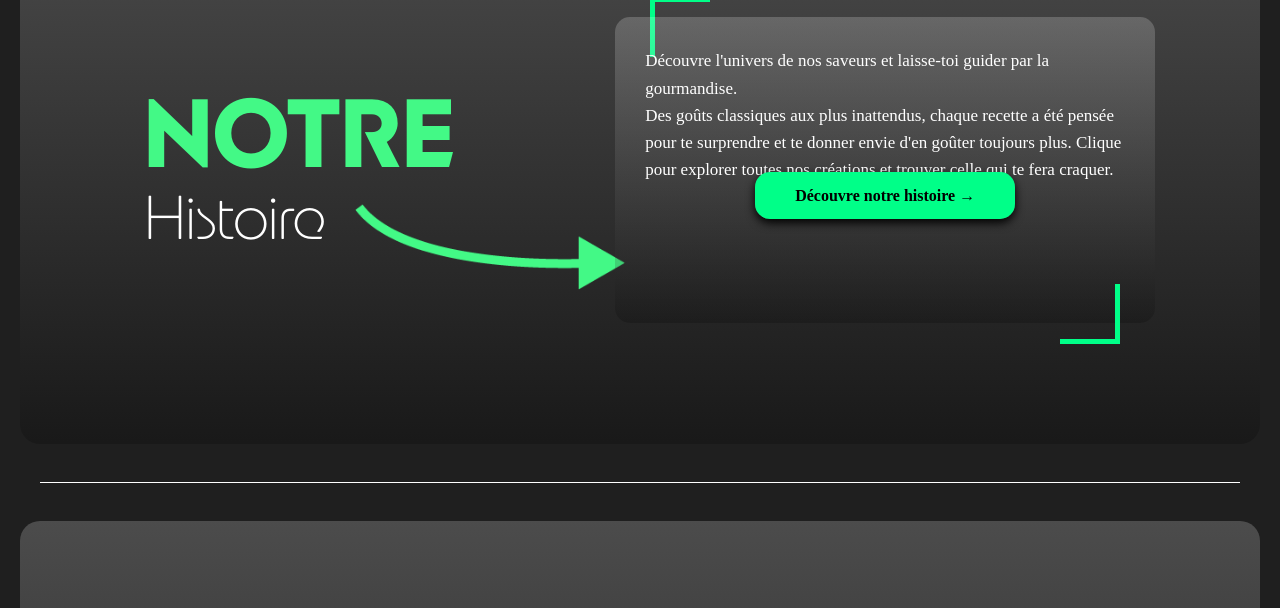
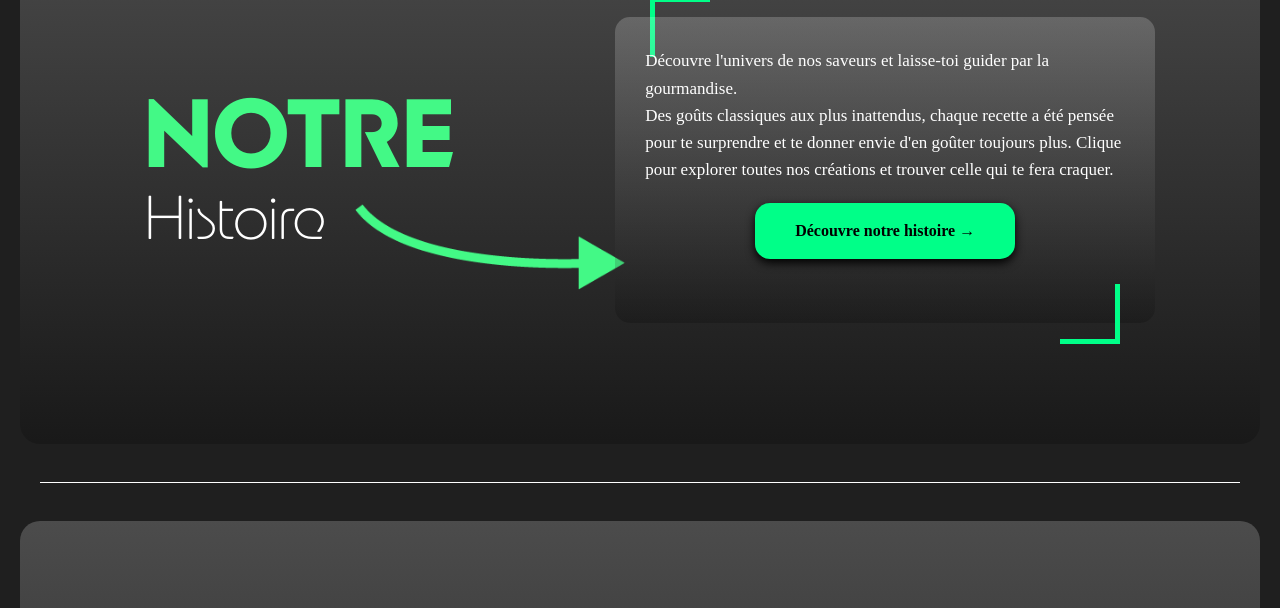
Before and after one commit to spooltie/OraEnergy, a plain HTML site: page index.html in a window 1280 px wide. Shown: the part 816-1424 px from the top of the page. Drawn offline with Linux system fonts and the light colour scheme; a web font is replaced by a local one.

Commit message:
Update style.css

```diff
--- a/style.css
+++ b/style.css
@@ -377,6 +377,11 @@ main {
     text-align: left;
     font-size: 1.7rem;
     color: white;
+}
+
+.histoire-content .btn-primary {
+    margin-top: 2rem;
+    display: inline-block;
 }
 
 /*===================
```
